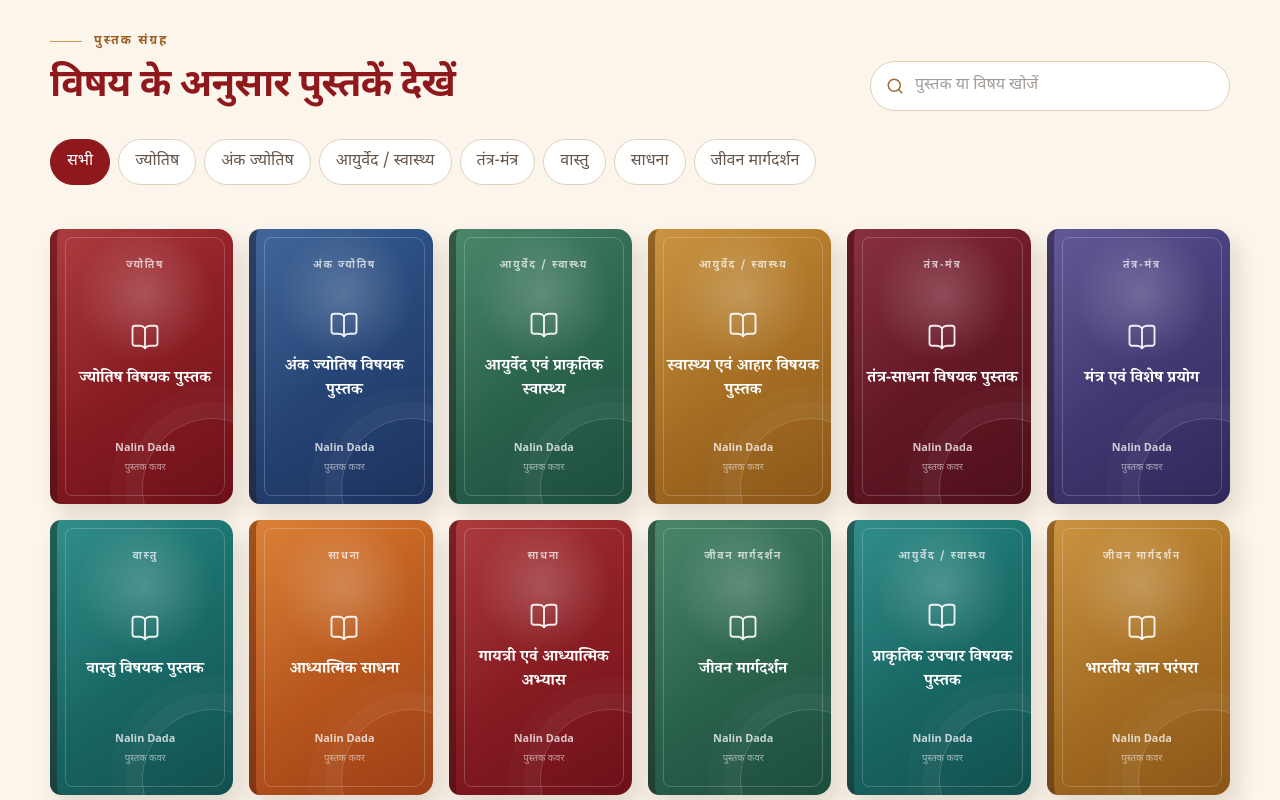
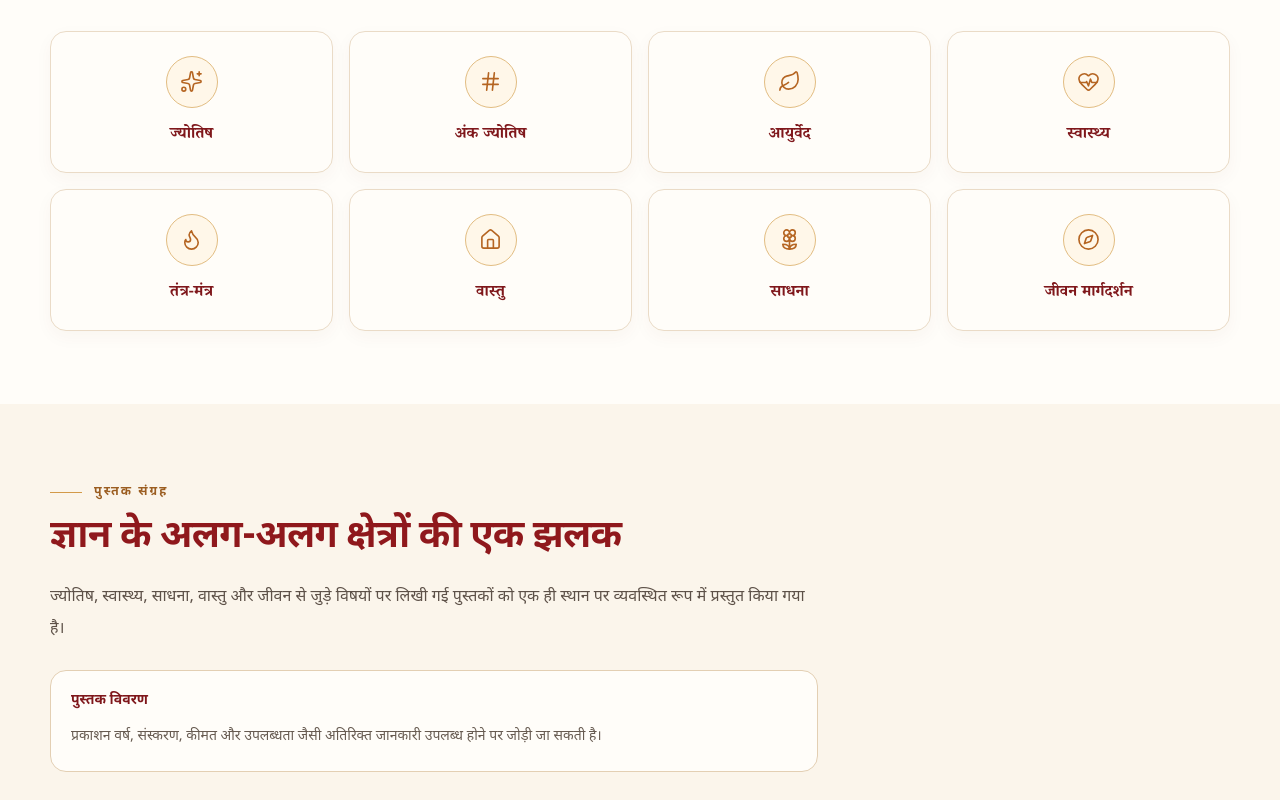
Before and after one commit to dhruvintejani/nalin_dada, a React (Vite) app: page /books in a window 1280 px wide. Shown: the part 1320-2120 px from the top of the page. Built offline with nearby package versions, Linux system fonts and the light colour scheme.

Commit message:
Translate Books page and remove dummy book covers

```diff
--- a/src/pages/Books.tsx
+++ b/src/pages/Books.tsx
@@ -13,215 +13,106 @@ import {
   Search,
   Sparkles,
 } from "lucide-react";
+import { useTranslation } from "react-i18next";
 import { Link } from "react-router-dom";
 import MediaSlot from "../components/MediaSlot";
 import { media } from "../config/media";
 
-const categories = [
-  "सभी",
-  "ज्योतिष",
-  "अंक ज्योतिष",
-  "आयुर्वेद / स्वास्थ्य",
-  "तंत्र-मंत्र",
-  "वास्तु",
-  "साधना",
-  "जीवन मार्गदर्शन",
+const subjectIcons = [
+  Sparkles,
+  Hash,
+  Leaf,
+  HeartPulse,
+  Flame,
+  Home,
+  Flower2,
+  Compass,
 ];
 
-const books = [
-  {
-    title: "ज्योतिष विषयक पुस्तक",
-    category: "ज्योतिष",
-    alt: "Nalin Dada की ज्योतिष विषयक वास्तविक पुस्तक का कवर",
-    tone: "book-cover-red",
-  },
-  {
-    title: "अंक ज्योतिष विषयक पुस्तक",
-    category: "अंक ज्योतिष",
-    alt: "Nalin Dada की अंक ज्योतिष विषयक वास्तविक पुस्तक का कवर",
-    tone: "book-cover-blue",
-  },
-  {
-    title: "आयुर्वेद एवं प्राकृतिक स्वास्थ्य",
-    category: "आयुर्वेद / स्वास्थ्य",
-    alt: "Nalin Dada की आयुर्वेद और प्राकृतिक स्वास्थ्य विषयक वास्तविक पुस्तक का कवर",
-    tone: "book-cover-green",
-  },
-  {
-    title: "स्वास्थ्य एवं आहार विषयक पुस्तक",
-    category: "आयुर्वेद / स्वास्थ्य",
-    alt: "Nalin Dada की स्वास्थ्य और आहार विषयक वास्तविक पुस्तक का कवर",
-    tone: "book-cover-gold",
-  },
-  {
-    title: "तंत्र-साधना विषयक पुस्तक",
-    category: "तंत्र-मंत्र",
-    alt: "Nalin Dada की तंत्र और साधना विषयक वास्तविक पुस्तक का कवर",
-    tone: "book-cover-maroon",
-  },
-  {
-    title: "मंत्र एवं विशेष प्रयोग",
-    category: "तंत्र-मंत्र",
-    alt: "Nalin Dada की मंत्र और विशेष प्रयोग विषयक वास्तविक पुस्तक का कवर",
-    tone: "book-cover-indigo",
-  },
-  {
-    title: "वास्तु विषयक पुस्तक",
-    category: "वास्तु",
-    alt: "Nalin Dada की वास्तु विषयक वास्तविक पुस्तक का कवर",
-    tone: "book-cover-teal",
-  },
-  {
-    title: "आध्यात्मिक साधना",
-    category: "साधना",
-    alt: "Nalin Dada की आध्यात्मिक साधना विषयक वास्तविक पुस्तक का कवर",
-    tone: "book-cover-saffron",
-  },
-  {
-    title: "गायत्री एवं आध्यात्मिक अभ्यास",
-    category: "साधना",
-    alt: "Nalin Dada की गायत्री और आध्यात्मिक अभ्यास विषयक वास्तविक पुस्तक का कवर",
-    tone: "book-cover-red",
-  },
-  {
-    title: "जीवन मार्गदर्शन",
-    category: "जीवन मार्गदर्शन",
-    alt: "Nalin Dada की जीवन मार्गदर्शन विषयक वास्तविक पुस्तक का कवर",
-    tone: "book-cover-green",
-  },
-  {
-    title: "प्राकृतिक उपचार विषयक पुस्तक",
-    category: "आयुर्वेद / स्वास्थ्य",
-    alt: "Nalin Dada की प्राकृतिक उपचार विषयक वास्तविक पुस्तक का कवर",
-    tone: "book-cover-teal",
-  },
-  {
-    title: "भारतीय ज्ञान परंपरा",
-    category: "जीवन मार्गदर्शन",
-    alt: "Nalin Dada की भारतीय ज्ञान परंपरा विषयक वास्तविक पुस्तक का कवर",
-    tone: "book-cover-gold",
-  },
-];
-
-const subjects = [
-  { name: "ज्योतिष", icon: Sparkles },
-  { name: "अंक ज्योतिष", icon: Hash },
-  { name: "आयुर्वेद", icon: Leaf },
-  { name: "स्वास्थ्य", icon: HeartPulse },
-  { name: "तंत्र-मंत्र", icon: Flame },
-  { name: "वास्तु", icon: Home },
-  { name: "साधना", icon: Flower2 },
-  { name: "जीवन मार्गदर्शन", icon: Compass },
-];
-
-const BookCoverPlaceholder = ({
-  title,
-  category,
-  alt,
-  tone,
-}: {
-  title: string;
-  category: string;
-  alt: string;
-  tone: string;
-}) => {
-  const coverIndex = books.findIndex((book) => book.title === title);
-  const coverSrc = media.books[coverIndex]?.src ?? null;
-
-  return (
-    <div className="group" role="img" aria-label={alt}>
-      <div className={"book-cover-placeholder " + tone}>
-        {coverSrc ? (
-          <img
-            src={coverSrc}
-            alt={alt}
-            loading="lazy"
-            decoding="async"
-            className="absolute inset-0 h-full w-full object-cover"
-          />
-        ) : (
-          <>
-            <div className="book-cover-border" />
-            <div className="relative z-10 flex h-full flex-col items-center justify-between py-5 text-center">
-              <span className="text-[0.65rem] font-bold uppercase tracking-[0.16em] text-white/70">
-                {category}
-              </span>
-              <div>
-                <BookOpen className="mx-auto text-white/90" size={30} strokeWidth={1.5} />
-                <h3 className="mt-4 font-serif text-base font-bold leading-6 text-white">
-                  {title}
-                </h3>
-              </div>
-              <div>
-                <p className="text-[0.68rem] font-semibold text-white/75">Nalin Dada</p>
-                <p className="mt-1 text-[0.6rem] text-white/55">पुस्तक कवर</p>
-              </div>
-            </div>
-          </>
-        )}
-      </div>
-    </div>
-  );
-};
+const bookCategoryIndexes = [1, 2, 3, 3, 4, 4, 5, 6, 6, 7, 3, 7];
 
 const Books = () => {
-  const [activeCategory, setActiveCategory] = useState("सभी");
+  const { t } = useTranslation();
+  const categories = t("books.collection.categories", { returnObjects: true }) as string[];
+  const subjects = t("books.subjects.items", { returnObjects: true }) as string[];
+  const [activeCategory, setActiveCategory] = useState(0);
   const [query, setQuery] = useState("");
 
+  const availableBooks = useMemo(
+    () =>
+      media.books
+        .map((book, index) => ({
+          ...book,
+          index,
+          categoryIndex: bookCategoryIndexes[index] ?? 0,
+        }))
+        .filter((book) => Boolean(book.src)),
+    [],
+  );
+
   const visibleBooks = useMemo(() => {
-    const normalizedQuery = query.trim().toLowerCase();
+    const normalized = query.trim().toLocaleLowerCase();
+    return availableBooks.filter((book) => {
+      const category = categories[book.categoryIndex] ?? "";
+      const matchesCategory =
+        activeCategory === 0 || book.categoryIndex === activeCategory;
+      const matchesQuery =
+        !normalized || category.toLocaleLowerCase().includes(normalized);
+      return matchesCategory && matchesQuery;
+    });
+  }, [activeCategory, availableBooks, categories, query]);
 
-    return books.filter((book) => {
-      const categoryMatch =
-        activeCategory === "सभी" || book.category === activeCategory;
-      const searchMatch =
-        !normalizedQuery ||
-        book.title.toLowerCase().includes(normalizedQuery) ||
-        book.category.toLowerCase().includes(normalizedQuery);
-
-      return categoryMatch && searchMatch;
-    });
-  }, [activeCategory, query]);
+  const heroBooks = availableBooks.slice(0, 6);
 
   return (
     <div className="overflow-hidden bg-[#fffdf9]">
       <section className="hero-surface relative">
         <div className="hero-glow" />
-        <div className="site-shell grid min-h-[510px] items-center gap-10 py-12 lg:grid-cols-[1.06fr_.94fr] lg:py-16">
+        <div className={`site-shell grid min-h-[510px] items-center gap-10 py-12 ${heroBooks.length > 0 ? "lg:grid-cols-[1.06fr_.94fr]" : ""} lg:py-16`}>
           <div className="relative z-10">
-            <div className="eyebrow">मुख्य पृष्ठ · पुस्तकें एवं प्रकाशन</div>
+            <div className="eyebrow">{t("books.eyebrow")}</div>
             <h1 className="mt-4 font-serif text-[2.65rem] font-bold leading-[1.14] tracking-[-0.035em] text-[#8f181c] sm:text-[3.3rem] lg:text-[4rem]">
-              Nalin Dada की पुस्तकें एवं प्रकाशन
+              {t("books.title")}
             </h1>
             <p className="mt-5 max-w-[720px] text-base leading-8 text-[#51463e] md:text-lg">
-              Nalin Dada का लेखन ज्योतिष, अंक ज्योतिष, आयुर्वेद, स्वास्थ्य, वास्तु, तंत्र-मंत्र, साधना और जीवनोपयोगी विषयों तक फैला हुआ है।
+              {t("books.description")}
             </p>
             <p className="mt-3 max-w-[700px] text-sm leading-7 text-[#6c5e53]">
-              पुस्तक-संग्रह को विषय के अनुसार व्यवस्थित किया गया है, ताकि पाठक अपनी रुचि के क्षेत्र को आसानी से देख सकें।
+              {t("books.subtext")}
             </p>
             <div className="mt-7 flex flex-wrap gap-3">
               <a href="#book-library" className="button-primary">
-                <LibraryBig size={18} /> पुस्तक संग्रह देखें <ArrowRight size={18} />
+                <LibraryBig size={18} /> {t("books.collectionButton")} <ArrowRight size={18} />
               </a>
               <a href="#subjects" className="button-secondary">
-                विषय देखें
+                {t("books.subjectsButton")}
               </a>
             </div>
           </div>
 
+          {heroBooks.length > 0 && (
             <div className="relative mx-auto w-full max-w-[510px]">
               <div className="absolute -inset-4 rounded-[2rem] border border-[#e3b86f]/45" />
               <div className="relative grid grid-cols-3 gap-3 rounded-[1.7rem] border-[7px] border-white bg-[#f7ead5] p-5 shadow-[0_24px_60px_rgba(78,44,22,.17)]">
-              {books.slice(0, 6).map((book) => (
-                <BookCoverPlaceholder key={book.title} {...book} />
+                {heroBooks.map((book) => (
+                  <img
+                    key={book.index}
+                    src={book.src ?? ""}
+                    alt={categories[book.categoryIndex] ?? t("books.title")}
+                    loading="eager"
+                    decoding="async"
+                    className="aspect-[2/3] h-full w-full rounded-[.7rem] object-cover shadow-md"
+                  />
                 ))}
               </div>
             </div>
+          )}
         </div>
       </section>
 
       <section className="section-block">
-        <div className="site-shell grid items-center gap-10 lg:grid-cols-[.82fr_1.18fr]">
+        <div className={`site-shell grid items-center gap-10 ${media.photos.booksAuthor.src ? "lg:grid-cols-[.82fr_1.18fr]" : ""}`}>
+          {media.photos.booksAuthor.src && (
             <div className="relative overflow-hidden rounded-[1.5rem] border border-[#ead8c1] bg-[#fff7e9] p-5">
               <MediaSlot
                 asset={media.photos.booksAuthor}
@@ -229,38 +120,34 @@ const Books = () => {
               />
               <div className="absolute inset-x-8 bottom-8 rounded-[1rem] border border-white/45 bg-[#fffdf9]/92 p-4 shadow-lg backdrop-blur">
                 <p className="text-xs font-bold tracking-[0.12em] text-[#b06a24]">
-                लेखक परिचय
+                  {t("books.author.eyebrow")}
                 </p>
                 <p className="mt-1 font-serif text-lg font-bold text-[#7f171b]">
                   Nalin Dada · Dr. Nalin Pandya
                 </p>
               </div>
             </div>
+          )}
 
           <div>
-            <div className="eyebrow">लेखन का विस्तार</div>
-            <h2 className="section-title mt-3">
-              विविध विषयों को सरल रूप में प्रस्तुत करने का प्रयास
-            </h2>
-            <p className="mt-5 text-base leading-8 text-[#5d5148]">
-              Nalin Dada के लेखन में ज्योतिष और अंक ज्योतिष के साथ आयुर्वेद, स्वास्थ्य, प्राकृतिक उपाय, वास्तु, मंत्र-तंत्र और साधना जैसे अनेक विषय शामिल हैं।
-            </p>
-            <p className="mt-4 text-base leading-8 text-[#5d5148]">
-              पुस्तक विवरण को सरल और विषय-केंद्रित रखा गया है। प्रकाशन वर्ष, संस्करण, कीमत और उपलब्धता जैसी जानकारी पुष्टि होने पर जोड़ी जा सकती है।
-            </p>
+            <div className="eyebrow">{t("books.author.eyebrow")}</div>
+            <h2 className="section-title mt-3">{t("books.author.title")}</h2>
+            <p className="mt-5 text-base leading-8 text-[#5d5148]">{t("books.author.p1")}</p>
+            <p className="mt-4 text-base leading-8 text-[#5d5148]">{t("books.author.p2")}</p>
             <Link to="/about" className="text-link mt-6">
-              Nalin Dada के बारे में जानें <ArrowRight size={17} />
+              {t("books.author.link")} <ArrowRight size={17} />
             </Link>
           </div>
         </div>
       </section>
 
+      {availableBooks.length > 0 && (
         <section id="book-library" className="section-block scroll-mt-24 bg-[#fbf5eb]">
           <div className="site-shell">
             <div className="flex flex-col gap-6 xl:flex-row xl:items-end xl:justify-between">
               <div>
-              <div className="eyebrow">पुस्तक संग्रह</div>
-              <h2 className="section-title mt-3">विषय के अनुसार पुस्तकें देखें</h2>
+                <div className="eyebrow">{t("books.collection.eyebrow")}</div>
+                <h2 className="section-title mt-3">{t("books.collection.title")}</h2>
               </div>
 
               <div className="relative w-full xl:max-w-[360px]">
@@ -272,23 +159,23 @@ const Books = () => {
                   type="search"
                   value={query}
                   onChange={(event) => setQuery(event.target.value)}
-                placeholder="पुस्तक या विषय खोजें"
+                  placeholder={t("books.collection.search")}
                   className="w-full rounded-full border border-[#dfceb6] bg-white py-3 pl-11 pr-4 text-sm text-[#463b33] outline-none transition focus:border-[#c58b3d] focus:ring-4 focus:ring-[#eacb99]/30"
                 />
               </div>
             </div>
 
             <div className="mt-7 flex gap-2 overflow-x-auto pb-2">
-            {categories.map((category) => {
-              const isActive = activeCategory === category;
+              {categories.map((category, index) => {
+                const active = activeCategory === index;
                 return (
                   <button
                     key={category}
                     type="button"
-                  onClick={() => setActiveCategory(category)}
+                    onClick={() => setActiveCategory(index)}
                     className={
                       "whitespace-nowrap rounded-full border px-4 py-2.5 text-xs font-bold transition " +
-                    (isActive
+                      (active
                         ? "border-[#8f181c] bg-[#8f181c] text-white"
                         : "border-[#e1d1bc] bg-white text-[#65564b] hover:border-[#cf9b58] hover:bg-[#fff8ed]")
                     }
@@ -302,34 +189,46 @@ const Books = () => {
             {visibleBooks.length > 0 ? (
               <div className="mt-9 grid grid-cols-2 gap-4 sm:grid-cols-3 lg:grid-cols-4 xl:grid-cols-6">
                 {visibleBooks.map((book) => (
-                <BookCoverPlaceholder key={book.title} {...book} />
+                  <article key={book.index} className="group">
+                    <img
+                      src={book.src ?? ""}
+                      alt={categories[book.categoryIndex] ?? t("books.title")}
+                      loading="lazy"
+                      decoding="async"
+                      className="aspect-[2/3] w-full rounded-[.7rem_.95rem_.95rem_.7rem] object-cover shadow-[8px_12px_22px_rgba(69,42,25,.14)] transition duration-200 group-hover:-translate-y-1"
+                    />
+                    <p className="mt-3 text-center text-sm font-bold text-[#7f171b]">
+                      {categories[book.categoryIndex]}
+                    </p>
+                  </article>
                 ))}
               </div>
             ) : (
               <div className="mt-9 rounded-[1.2rem] border border-dashed border-[#d9bd91] bg-white px-6 py-12 text-center">
                 <LibraryBig className="mx-auto text-[#bb7a2e]" size={32} />
                 <h3 className="mt-4 font-serif text-xl font-bold text-[#7f171b]">
-                इस खोज के लिए कोई पुस्तक नहीं मिली
+                  {t("books.collection.emptyTitle")}
                 </h3>
                 <p className="mt-2 text-sm text-[#74665b]">
-                दूसरा विषय चुनें या खोज शब्द बदलें।
+                  {t("books.collection.emptyText")}
                 </p>
               </div>
             )}
           </div>
         </section>
+      )}
 
       <section id="subjects" className="section-block scroll-mt-24">
         <div className="site-shell">
           <div className="mx-auto max-w-3xl text-center">
-            <div className="eyebrow justify-center">पुस्तकों के प्रमुख विषय</div>
-            <h2 className="section-title mx-auto mt-3">
-              अलग-अलग रुचियों और अध्ययन क्षेत्रों के लिए
-            </h2>
+            <div className="eyebrow justify-center">{t("books.subjects.eyebrow")}</div>
+            <h2 className="section-title mx-auto mt-3">{t("books.subjects.title")}</h2>
           </div>
 
           <div className="mt-9 grid grid-cols-2 gap-4 md:grid-cols-4">
-            {subjects.map(({ name, icon: Icon }) => (
+            {subjects.map((name, index) => {
+              const Icon = subjectIcons[index] ?? BookOpen;
+              return (
                 <article
                   key={name}
                   className="rounded-[1rem] border border-[#eadbc7] bg-[#fffdf9] px-4 py-6 text-center shadow-[0_6px_18px_rgba(91,55,28,.04)]"
@@ -341,33 +240,26 @@ const Books = () => {
                     {name}
                   </h3>
                 </article>
-            ))}
+              );
+            })}
           </div>
         </div>
       </section>
 
       <section className="section-block bg-[#fbf5eb]">
-        <div className="site-shell grid items-center gap-9 lg:grid-cols-[1.05fr_.95fr]">
-          <div>
-            <div className="eyebrow">पुस्तक संग्रह</div>
-            <h2 className="section-title mt-3">
-              ज्ञान के अलग-अलग क्षेत्रों की एक झलक
-            </h2>
+        <div className="site-shell">
+          <div className="max-w-3xl">
+            <div className="eyebrow">{t("books.info.eyebrow")}</div>
+            <h2 className="section-title mt-3">{t("books.info.title")}</h2>
             <p className="mt-5 text-base leading-8 text-[#5d5148]">
-              ज्योतिष, स्वास्थ्य, साधना, वास्तु और जीवन से जुड़े विषयों पर लिखी गई पुस्तकों को एक ही स्थान पर व्यवस्थित रूप में प्रस्तुत किया गया है।
+              {t("books.info.description")}
             </p>
             <div className="mt-6 rounded-[1rem] border border-[#e3cfb3] bg-[#fffdf9] p-5">
-              <p className="text-sm font-bold text-[#7f171b]">पुस्तक विवरण</p>
+              <p className="text-sm font-bold text-[#7f171b]">{t("books.info.detailTitle")}</p>
               <p className="mt-3 text-sm leading-7 text-[#675b51]">
-                प्रत्येक पुस्तक के साथ उसका विषय और कवर दिखाया जाएगा। प्रकाशन वर्ष, संस्करण, कीमत और उपलब्धता जैसी अतिरिक्त जानकारी उपलब्ध होने पर जोड़ी जा सकती है।
+                {t("books.info.detailText")}
               </p>
             </div>
-          </div>
-
-          <div className="grid grid-cols-2 gap-3 sm:grid-cols-3">
-            {books.slice(6, 12).map((book) => (
-              <BookCoverPlaceholder key={book.title} {...book} />
-            ))}
           </div>
         </div>
       </section>
@@ -378,18 +270,18 @@ const Books = () => {
             <div className="flex items-center gap-3 text-[#e5ac53]">
               <BookOpen size={23} />
               <span className="text-sm font-bold tracking-[.14em]">
-                पुस्तक संबंधी जानकारी
+                {t("books.cta.eyebrow")}
               </span>
             </div>
             <h2 className="mt-3 font-serif text-3xl font-bold text-white md:text-4xl">
-              किसी विशेष पुस्तक के बारे में पूछना है?
+              {t("books.cta.title")}
             </h2>
             <p className="mt-3 max-w-2xl text-sm leading-7 text-[#dfe8e4] md:text-base">
-              पुस्तकों की उपलब्धता, कीमत या खरीद संबंधी जानकारी के लिए संपर्क किया जा सकता है। ऑनलाइन खरीद या भुगतान सुविधा फिलहाल उपलब्ध नहीं है।
+              {t("books.cta.description")}
             </p>
           </div>
           <Link to="/appointment" className="button-gold">
-            संपर्क पेज देखें <ArrowRight size={18} />
+            {t("books.cta.button")} <ArrowRight size={18} />
           </Link>
         </div>
       </section>
```
Lines whose indentation alone changed are shown as unchanged.
